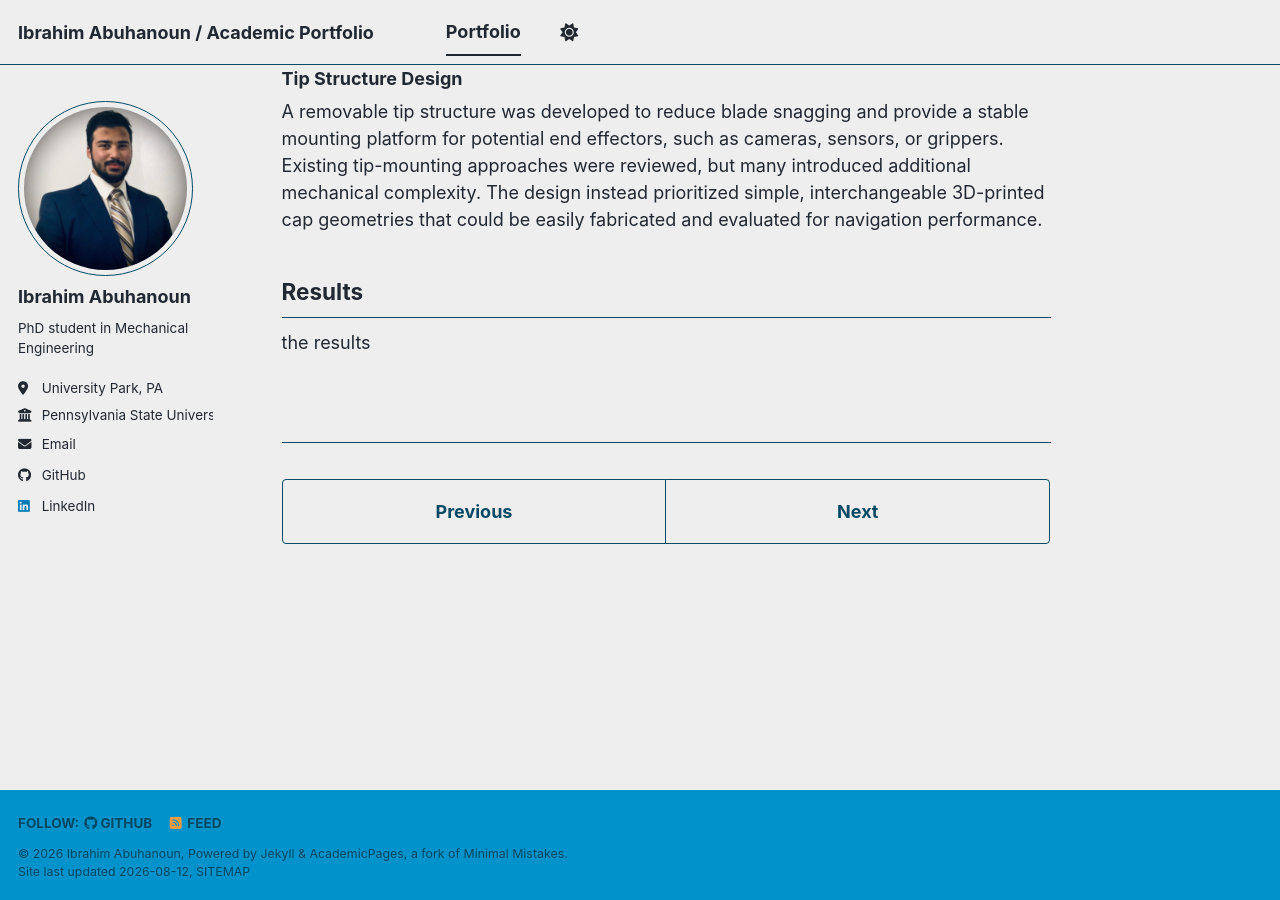
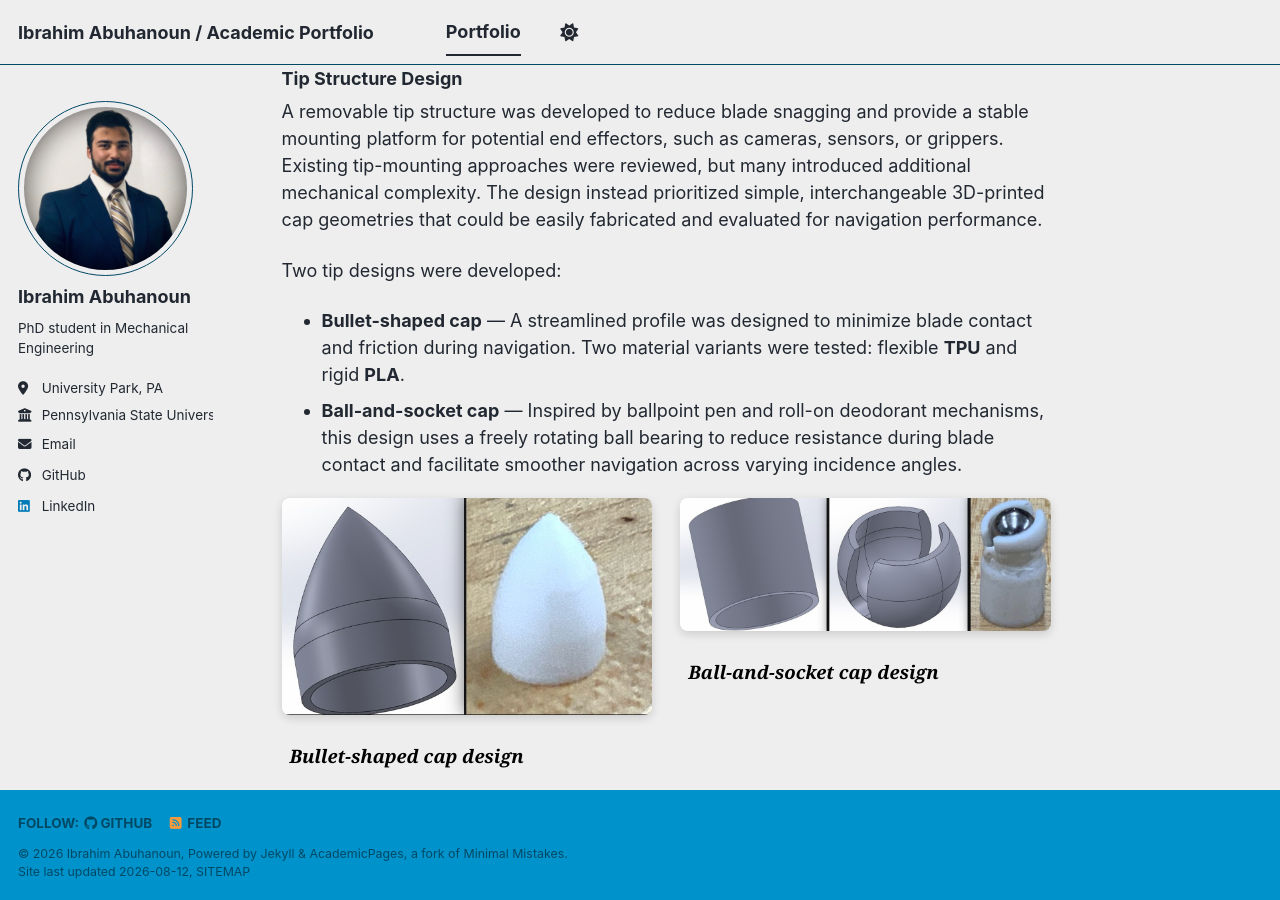
Before and after one commit to IbrahimAbuhanoun/IbrahimAbuhanoun.github.io, a Jekyll site: the page built from _portfolio/portfolio-1.md, in a window 1280 px wide and 900 px high, scrolled down 5747 px. Built offline with Jekyll 4.4.1, drawn with Linux system fonts in a browser that asks for light colours; a style sheet for code colours, icons or effects is not loaded.

Commit message:
Update portfolio-1.md

```diff
--- a/_portfolio/portfolio-1.md
+++ b/_portfolio/portfolio-1.md
@@ -300,5 +300,39 @@ Vine robot tubes were fabricated from low-density polyethylene (LDPE) film, a wi
 ### Tip Structure Design
 A removable tip structure was developed to reduce blade snagging and provide a stable mounting platform for potential end effectors, such as cameras, sensors, or grippers. Existing tip-mounting approaches were reviewed, but many introduced additional mechanical complexity. The design instead prioritized simple, interchangeable 3D-printed cap geometries that could be easily fabricated and evaluated for navigation performance.
 
+Two tip designs were developed:
+- **Bullet-shaped cap** — A streamlined profile was designed to minimize blade contact and friction during navigation. Two material variants were tested: flexible **TPU** and rigid **PLA**.
+- **Ball-and-socket cap** — Inspired by ballpoint pen and roll-on deodorant mechanisms, this design uses a freely rotating ball bearing to reduce resistance during blade contact and facilitate smoother navigation across varying incidence angles.
+
+<div class="research-figure-grid" style="grid-template-columns: 1fr 1fr; margin-top:20px;">
+  <figure class="research-figure">
+    <img
+      src="/images/Bullet_Cap.jpg"
+      alt="Bullet-shaped tip cap design"
+      style="width:100%;
+             height:auto;
+             display:block;
+             border-radius:8px;
+             box-shadow:0 3px 10px rgba(0,0,0,0.15);"
+    >
+    <figcaption class="research-caption">
+      Bullet-shaped cap design
+    </figcaption>
+  </figure>
+  <figure class="research-figure">
+    <img
+      src="/images/Ball_Socket_Cap.jpg"
+      alt="Ball-and-socket tip cap design"
+      style="width:100%;
+             height:auto;
+             display:block;
+             border-radius:8px;
+             box-shadow:0 3px 10px rgba(0,0,0,0.15);"
+    >
+    <figcaption class="research-caption">
+      Ball-and-socket cap design
+    </figcaption>
+  </figure>
+</div>
 ## Results
 the results
```
